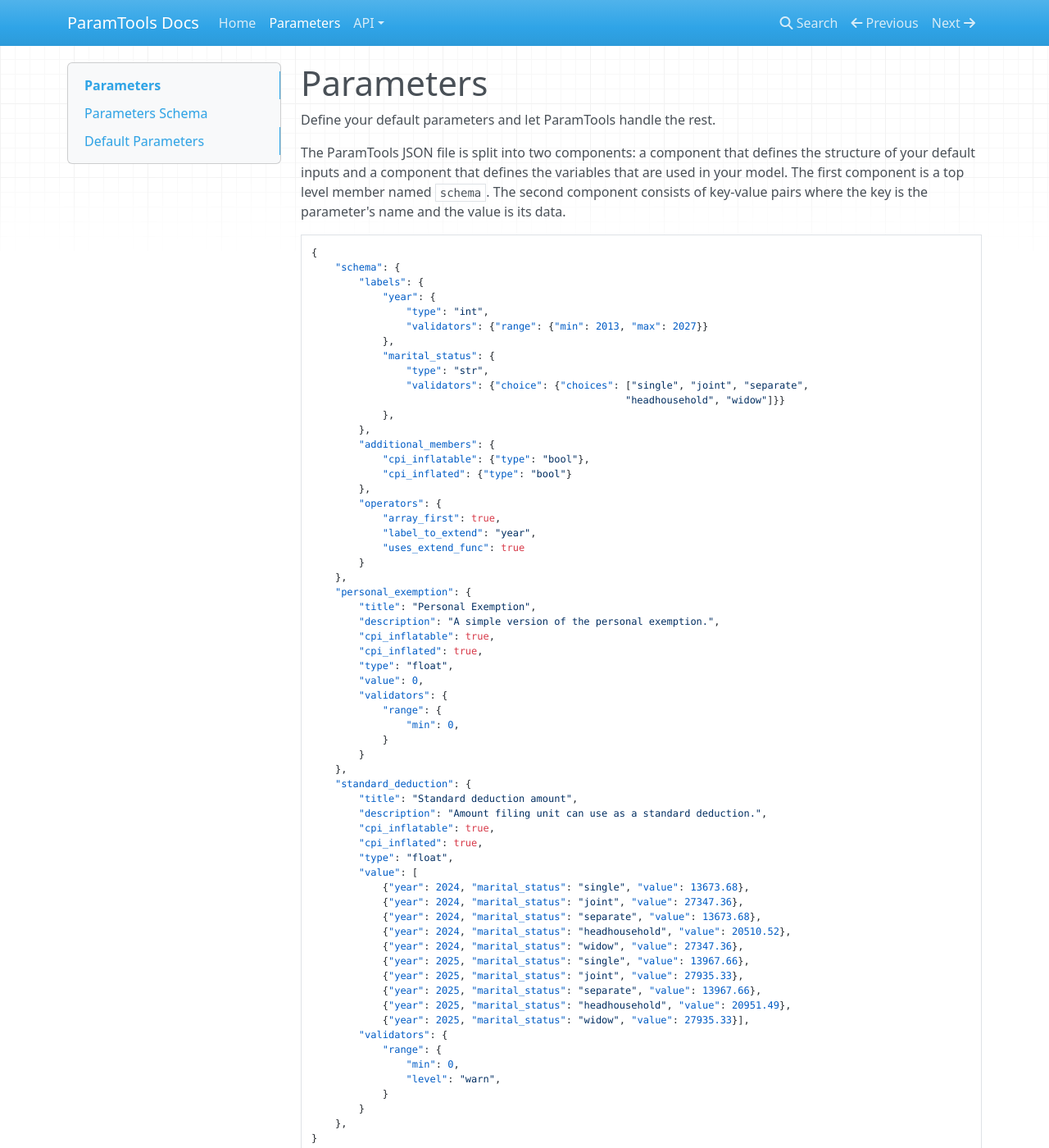
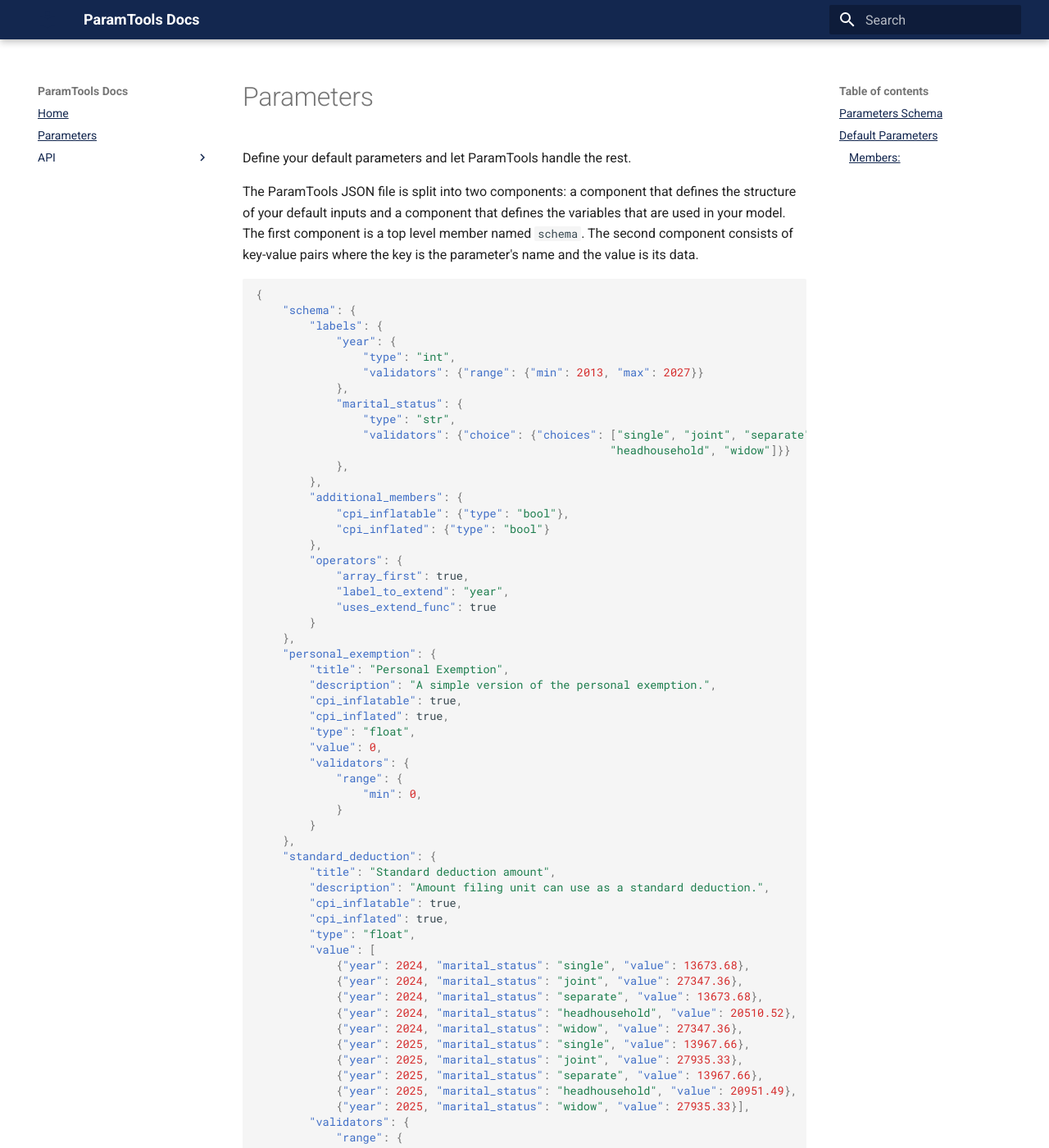
Before and after one commit to PSLmodels/ParamTools, an MkDocs documentation site: the page built from docs/docs/parameters.md, in a window 1280 px wide and 1400 px high. Shown: the whole window at 82% size. Built offline with MkDocs 1.6.1 and Material for MkDocs 9.7.7, drawn with Linux system fonts in a browser that asks for light colours; nearby versions of some CDN libraries; some of the changed text lies outside the part shown.

Commit message:
Add api-reference, update docs theme and style

```diff
--- /dev/null
+++ b/docs/docs/api/reference.md
@@ -0,0 +1,5 @@
+# API documentation
+
+::: paramtools.Parameters
+    :docstring:
+    :members:
--- /dev/null
+++ b/docs/docs/css/custom.css
@@ -0,0 +1,29 @@
+div.autodoc-docstring {
+  padding-left: 20px;
+  margin-bottom: 30px;
+  border-left: 5px solid rgba(230, 230, 230);
+}
+
+div.autodoc-members {
+  padding-left: 20px;
+  margin-bottom: 15px;
+}
+
+header.md-header, div.md-footer-nav, div.md-footer-meta.md-typeset {
+  background-color: #13274F;
+}
+
+a, a:hover {
+  color: #13274F !important;
+  text-decoration-line: underline;
+}
+
+.md-nav__link--active, .md-nav__link:active, .md-nav__item--nested > .md-nav__link {
+  color: #13274F;
+}
+
+.md-footer-meta.md-typeset a, .md-flex__ellipsis, i.md-icon {
+
+  color: hsla(0,0%,100%,.7) !important;
+
+}
--- a/docs/mkdocs.yml
+++ b/docs/mkdocs.yml
@@ -7,5 +7,18 @@
         - Extend: 'api/extend.md'
         - Extend with Indexing: 'api/indexing.md'
         - Custom Adjustments: 'api/custom-adjust.md'
-
-theme: mkdocs
+        - Custom Type: 'api/custom-types.md'
+        - Reference: 'api/reference.md'
+markdown_extensions:
+  - admonition
+  - codehilite
+  - mkautodoc
+extra_css:
+    - css/custom.css
+theme:
+    name: 'material'
+    highlightjs: true
+    hljs_languages:
+        - python
+        - json
+        - bash
```
